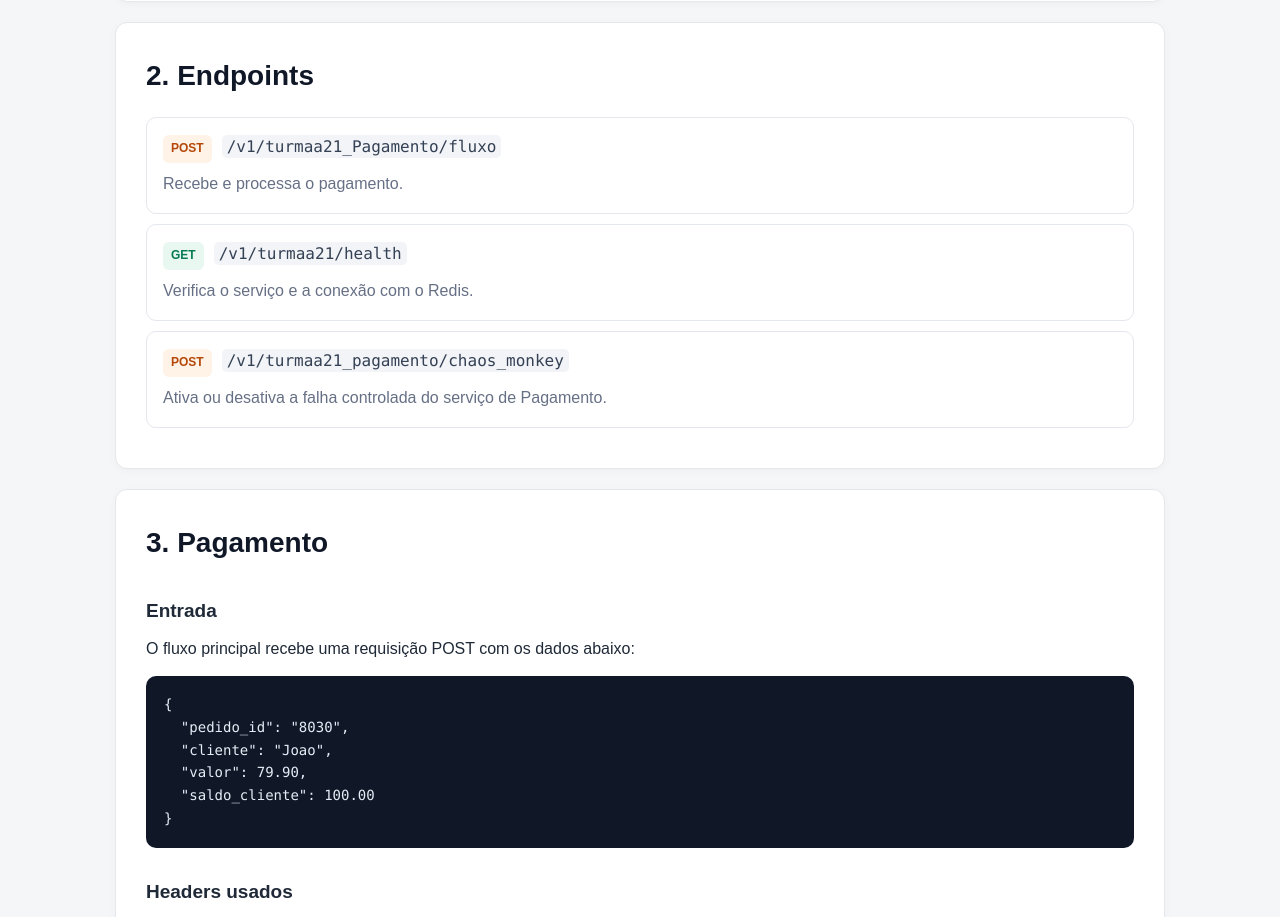
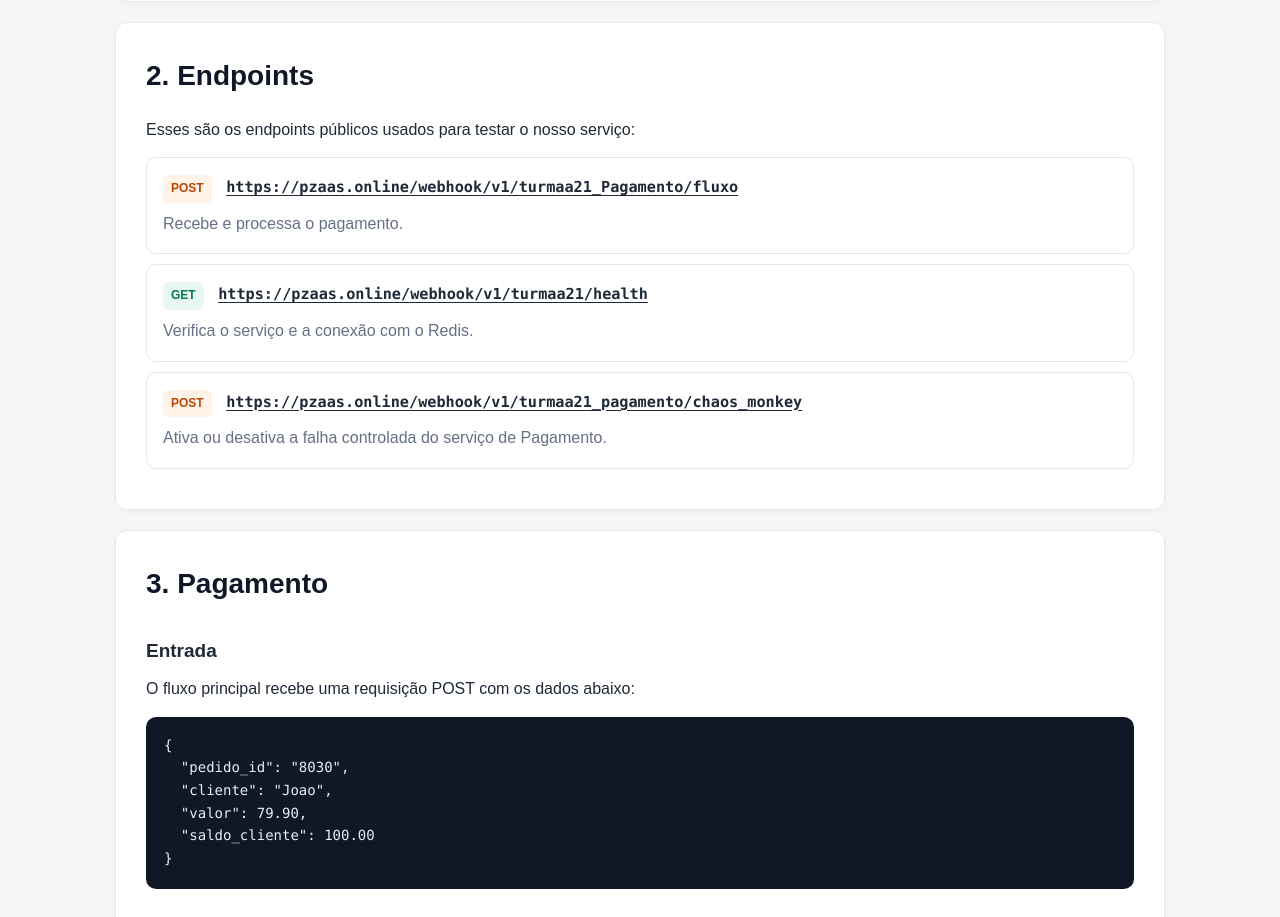
Before and after one commit to JHON085/Documenta-o-API-, a plain HTML site: page index.html in a window 1280 px wide. Shown: the part 818-1735 px from the top of the page. Drawn offline with Linux system fonts and the light colour scheme.

Commit message:
Add files via upload

```diff
--- a/index.html
+++ b/index.html
@@ -54,9 +54,25 @@
 
     <section id="endpoints" class="bloco">
       <h2>2. Endpoints</h2>
-      <div class="endpoint"><span class="post">POST</span><code>/v1/turmaa21_Pagamento/fluxo</code><p>Recebe e processa o pagamento.</p></div>
-      <div class="endpoint"><span class="get">GET</span><code>/v1/turmaa21/health</code><p>Verifica o serviço e a conexão com o Redis.</p></div>
-      <div class="endpoint"><span class="post">POST</span><code>/v1/turmaa21_pagamento/chaos_monkey</code><p>Ativa ou desativa a falha controlada do serviço de Pagamento.</p></div>
+      <p>Esses são os endpoints públicos usados para testar o nosso serviço:</p>
+
+      <div class="endpoint">
+        <span class="post">POST</span>
+        <a class="endpoint-link" href="https://pzaas.online/webhook/v1/turmaa21_Pagamento/fluxo" target="_blank" rel="noopener noreferrer">https://pzaas.online/webhook/v1/turmaa21_Pagamento/fluxo</a>
+        <p>Recebe e processa o pagamento.</p>
+      </div>
+
+      <div class="endpoint">
+        <span class="get">GET</span>
+        <a class="endpoint-link" href="https://pzaas.online/webhook/v1/turmaa21/health" target="_blank" rel="noopener noreferrer">https://pzaas.online/webhook/v1/turmaa21/health</a>
+        <p>Verifica o serviço e a conexão com o Redis.</p>
+      </div>
+
+      <div class="endpoint">
+        <span class="post">POST</span>
+        <a class="endpoint-link" href="https://pzaas.online/webhook/v1/turmaa21_pagamento/chaos_monkey" target="_blank" rel="noopener noreferrer">https://pzaas.online/webhook/v1/turmaa21_pagamento/chaos_monkey</a>
+        <p>Ativa ou desativa a falha controlada do serviço de Pagamento.</p>
+      </div>
     </section>
 
     <section id="pagamento" class="bloco">
--- a/styles.css
+++ b/styles.css
@@ -33,3 +33,19 @@ table{width:100%;border-collapse:collapse;margin-top:12px}th,td{text-align:left;
 @media(max-width:760px){.topo{padding:36px 0 30px}.topo-grid{grid-template-columns:1fr}.alunos{width:100%}h1{font-size:35px}.sub{font-size:16px}.cards{grid-template-columns:1fr 1fr}.duas-colunas{grid-template-columns:1fr}.bloco{padding:22px}.wrap{width:min(100% - 22px,1050px)}}
 @media(max-width:480px){.cards{grid-template-columns:1fr}.menu-links{padding-left:2px}.diagrama .ramo{grid-template-columns:1fr}}
 @media print{.menu{display:none}.topo{padding:25px 0}.bloco{break-inside:avoid;box-shadow:none}.conteudo{padding-top:15px}body{background:white}}
+
+.endpoint-link {
+  display: inline-block;
+  max-width: 100%;
+  overflow-wrap: anywhere;
+  font-family: Consolas, "Courier New", monospace;
+  font-size: 0.95rem;
+  font-weight: 700;
+  color: inherit;
+  text-decoration: underline;
+  text-underline-offset: 3px;
+}
+
+.endpoint-link:hover {
+  opacity: 0.75;
+}
```
